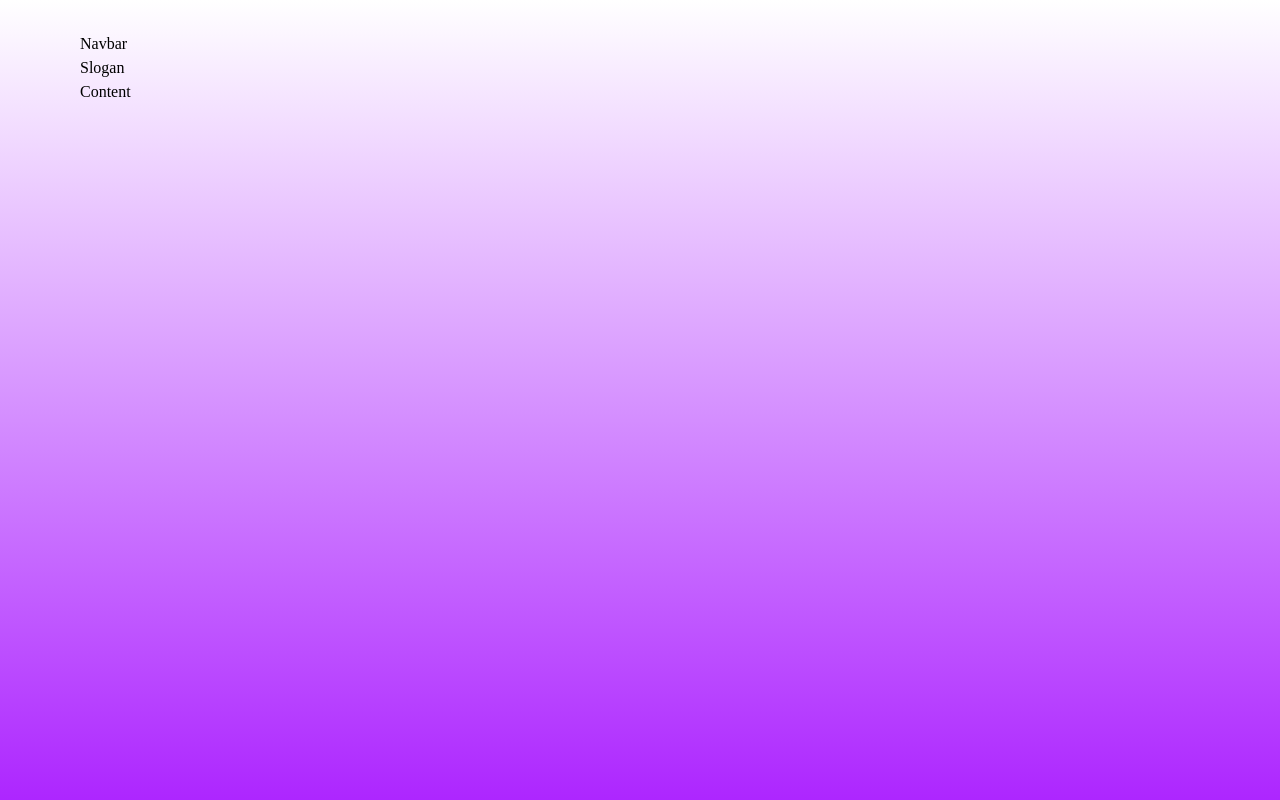
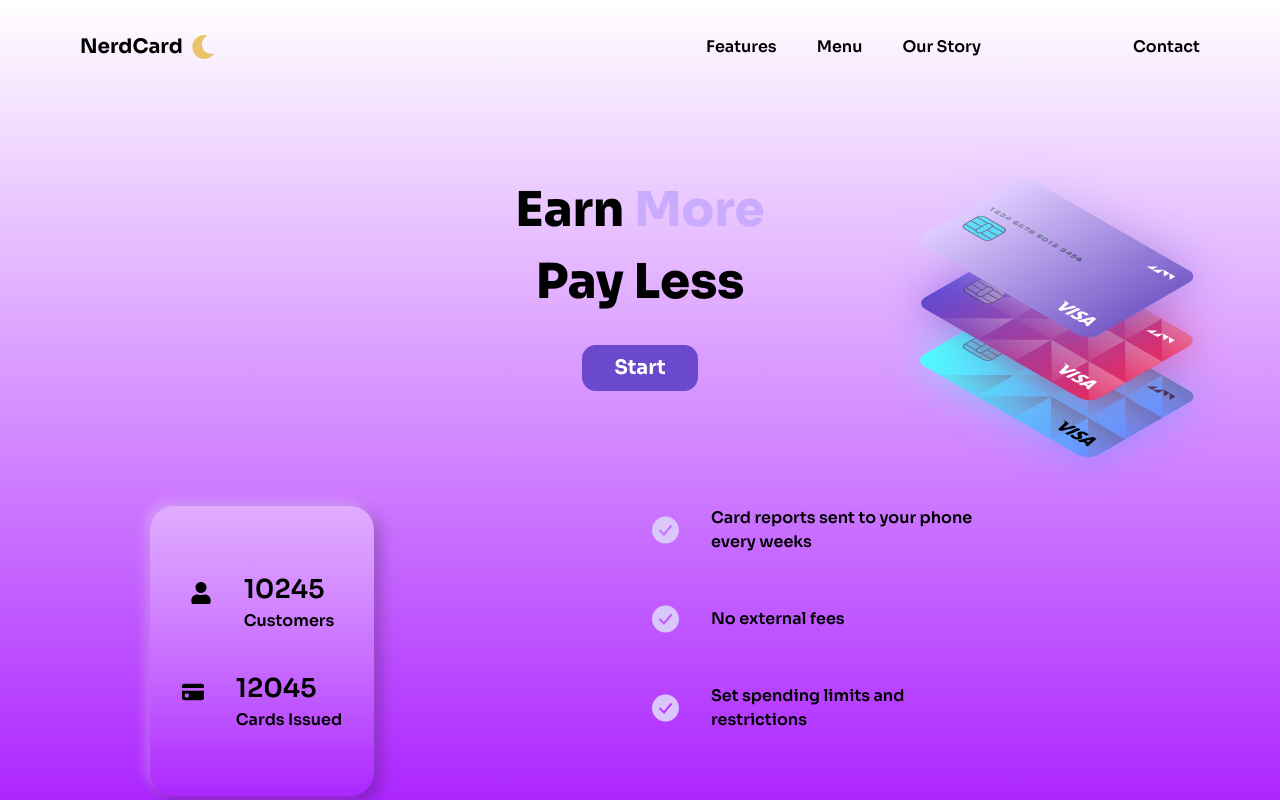
Before and after one commit to ABEL-77-PTIT/Frontend_Dev, a React (Create React App) app: page / in a window 1280 px wide. Built offline with nearby package versions, Linux system fonts and the light colour scheme; the HTML template or start-up script is replaced by a standard one.

Commit message:
finished

```diff
--- a/package.json
+++ b/package.json
@@ -8,7 +8,9 @@
     "@testing-library/user-event": "^13.5.0",
     "react": "^18.1.0",
     "react-dom": "^18.1.0",
+    "react-icons": "^4.3.1",
     "react-scripts": "5.0.1",
+    "react-spring": "^9.4.5",
     "web-vitals": "^2.1.4"
   },
   "scripts": {
--- a/public/index.html
+++ b/public/index.html
@@ -24,7 +24,10 @@
       work correctly both with client-side routing and a non-root public URL.
       Learn how to configure a non-root public URL by running `npm run build`.
     -->
-    <title>React App</title>
+    <link rel="preconnect" href="https://fonts.googleapis.com">
+    <link rel="preconnect" href="https://fonts.gstatic.com" crossorigin>
+    <link href="https://fonts.googleapis.com/css2?family=Sora:wght@600;700;800&display=swap" rel="stylesheet">
+    <title>NerdCard</title>
   </head>
   <body>
     <noscript>You need to enable JavaScript to run this app.</noscript>
--- a/src/App.js
+++ b/src/App.js
@@ -1,10 +1,10 @@
 import React from 'react'
-import Layout from './features/NerdCard/pages/Layout'
+import NerdCard from './features/NerdCard/pages/NerdCard'
 
 const App = () => {
   return (
     <div>
-      <Layout />
+      <NerdCard />
     </div>
   )
 }
--- a/src/features/NerdCard/components/Content/Content.jsx
+++ b/src/features/NerdCard/components/Content/Content.jsx
@@ -1,9 +1,48 @@
-import React from 'react'
+import { FaUser } from "react-icons/fa";
+import { useSpring, animated } from "react-spring";
+import checkIconMobile from "../../../../assets/NerdCard/mobile/checkpoint.svg";
+import { BsFillCreditCardFill } from "react-icons/bs";
+const Content = () => {
+  const customer = useSpring({ customers: 10245, from: { customers: 0 } });
+  const card = useSpring({ cards: 12045, from: { cards: 0 } });
+  return (
+    <section className="md:flex md:flex-row">
+      <div className="ml-[70px] mr-[54px] text-bold flex flex-col items-center bg-gradient-to-b shadow-md from-white/40 rounded-[24px] to-transparent md:w-[20%]">
+        <div className="mt-16 gap-8 flex items-start">
+          <FaUser size={"22px"} className="mt-[12px]" />
+          <div className="text-26">
+            <animated.div>
+              {customer.customers.to((val) => Math.floor(val))}
+            </animated.div>
+            <p className="text-13 font-semibold mb-[36px] md:text-16">Customers</p>
+          </div>
+        </div>
+        <div className="gap-8 flex items-start mb-16">
+          <BsFillCreditCardFill size={"22px"} className="mt-[12px]" />
+          <div className="text-26">
+            <animated.div>
+              {card.cards.to((val) => Math.floor(val))}
+            </animated.div>
+            <p className="text-13 font-semibold md:text-16"> Cards Issued </p>
+          </div>
+        </div>
+      </div>
+      <div className="text-13 flex flex-col w-[100%] mt-[90px] font-semibold md:w-[30%] md:mt-0 md:text-16 md:ml-[20%]">
+        <div className="check-content">
+          <img src={checkIconMobile} alt="" />
+          <p> Card reports sent to your phone every weeks </p>
+        </div>
+        <div className="check-content">
+          <img src={checkIconMobile} alt="" />
+          <p>No external fees </p>
+        </div>
+        <div className="check-content">
+          <img src={checkIconMobile} alt="" />
+          <p>Set spending limits and restrictions</p>
+        </div>
+      </div>
+    </section>
+  );
+};
 
-const Content = () => {
-  return (
-    <div>Content</div>
-  )
-}
-
-export default Content
+export default Content;
--- a/src/features/NerdCard/components/Navbar/Navbar.jsx
+++ b/src/features/NerdCard/components/Navbar/Navbar.jsx
@@ -1,9 +1,59 @@
-import React from 'react'
+import { useState } from "react";
+import { BsSunFill } from "react-icons/bs";
+import { FaMoon } from "react-icons/fa";
+import { MdOutlineClose } from "react-icons/md";
+import { HiOutlineMenu } from "react-icons/hi";
+import useDarkMode from "../../useDarkMode";
+const NavBar = (props) => {
+  const { isMobile } = props;
+  const [openMenu, setOpenMenu] = useState(false);
+  const [isDarkMode, toggleDarkMode] = useDarkMode();
+  const handleMenu = () => {
+    setOpenMenu(!openMenu);
+  };
+  return (
+    <nav className="flex items-center ">
+      <div className="flex items-center">
+        <div className="text-20 font-bold mr-2"> NerdCard </div>
+        {isDarkMode ? (
+        <BsSunFill size={"24px"} color="#e9c46a" className="cursor-pointer" onClick={()=>toggleDarkMode(!isDarkMode)} />
+        ):(
+        <FaMoon size={"24px"} color="#e9c46a" className="cursor-pointer" onClick={()=>toggleDarkMode(!isDarkMode)} />
+        )}
 
-const Navbar = () => {
-  return (
-    <div>Navbar</div>
-  )
-}
+      </div>
+      <ul className="md:flex md:gap-10 ml-auto text-16 font-semibold">
+        {openMenu && isMobile ? (
+          <MdOutlineClose
+            size={"24px"}
+            className="cursor-pointer"
+            onClick={handleMenu}
+          />
+        ) : !openMenu && isMobile ? (
+          <HiOutlineMenu
+            size={"24px"}
+            className="cursor-pointer"
+            onClick={handleMenu}
+          />
+        ) : (
+          <>
+            <li className="btn-hover">Features</li>
+            <li className="btn-hover">Menu </li>
+            <li className="btn-hover">Our Story</li>
+            <li className="btn-hover ml-28">Contact</li>
+          </>
+        )}
+        {openMenu && (
+          <div className="absolute right-8 w-80 bg-white p-8 text-center z-10 text-black text-13">
+            <li className="cursor-pointer my-4">Features</li>
+            <li className="cursor-pointer my-4">Menu </li>
+            <li className="cursor-pointer my-4">Our Story</li>
+            <li className="cursor-pointer my-4">Contact</li>
+          </div>
+        )}
+      </ul>
+    </nav>
+  );
+};
 
-export default Navbar
+export default NavBar;
--- a/src/features/NerdCard/components/Slogan/Slogan.jsx
+++ b/src/features/NerdCard/components/Slogan/Slogan.jsx
@@ -1,9 +1,21 @@
-import React from 'react'
-
+import Cards from "../../../../assets/NerdCard/desktop/isocard.svg";
 const Slogan = () => {
   return (
-    <div>Slogan</div>
-  )
-}
+    <section className="text-36 relative my-14 font-extrabold md:my-28 md:grid md:grid-cols-3 md:items-center md:text-48">
+      <div className="text-center md:col-span-1 md:col-start-2">
+        <p className="">
+          Earn <span className="text-purple-300"> More </span>
+        </p>
+        <p className=""> Pay Less </p>
+        <button className="text-white text-20 px-6 py-[6px] font-bold mt-[27px] bg-purple-500 rounded-[14px] hover:bg-pink-500 transition-all duration-300 md:text-25 md:px-8 md:py-[8px]">
+          Start
+        </button>
+      </div>
+      <div className="mt-[69px] md:absolute md:right-[-5rem]">
+        <img src={Cards} alt="credit card" />
+      </div>
+    </section>
+  );
+};
 
-export default Slogan
+export default Slogan;
--- a/src/features/NerdCard/pages/Layout.jsx
+++ b/src/features/NerdCard/pages/NerdCard.jsx
@@ -3,7 +3,7 @@ import Content from '../components/Content/Content'
 import Navbar from '../components/Navbar/Navbar'
 import Slogan from '../components/Slogan/Slogan'
 
-const Layout = () => {
+const NerdCard = () => {
     const [windowSize, setWindowSize] = useState({
         width: undefined,
         height: undefined
@@ -38,4 +38,4 @@ const Layout = () => {
   )
 }
 
-export default Layout
+export default NerdCard
--- a/src/features/NerdCard/useDarkMode.js
+++ b/src/features/NerdCard/useDarkMode.js
@@ -1,9 +1,19 @@
-import React, { useState, useEffect} from 'react'
+import { useEffect, useState } from "react";
 
 const useDarkMode = () => {
-  return (
-    <div>useDarkMode</div>
-  )
+    const [isDarkMode, setDarkMode] = useState(()=> localStorage.theme === "dark");
+    const toggleDarkMode = () =>{
+        setDarkMode(!isDarkMode);
+    };
+    useEffect(()=>{
+        const html = window.document.documentElement;
+        const prev = isDarkMode ? "light" : "dark";
+        html.classList.remove(prev);
+        const next = isDarkMode ? "dark" : "light";
+        html.classList.add(next);
+        localStorage.setItem("theme",next);
+    },[isDarkMode])
+    return [isDarkMode,toggleDarkMode];
 }
 
-export default useDarkMode
+export default useDarkMode;
```
Also changed, not shown: 2 other files (tests, documents, lock files or other folders).
